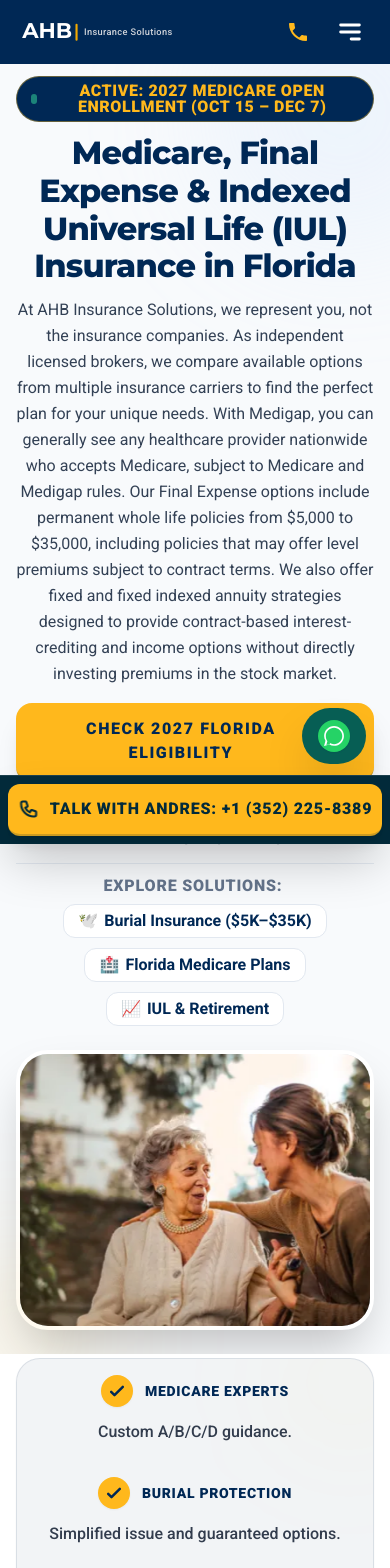
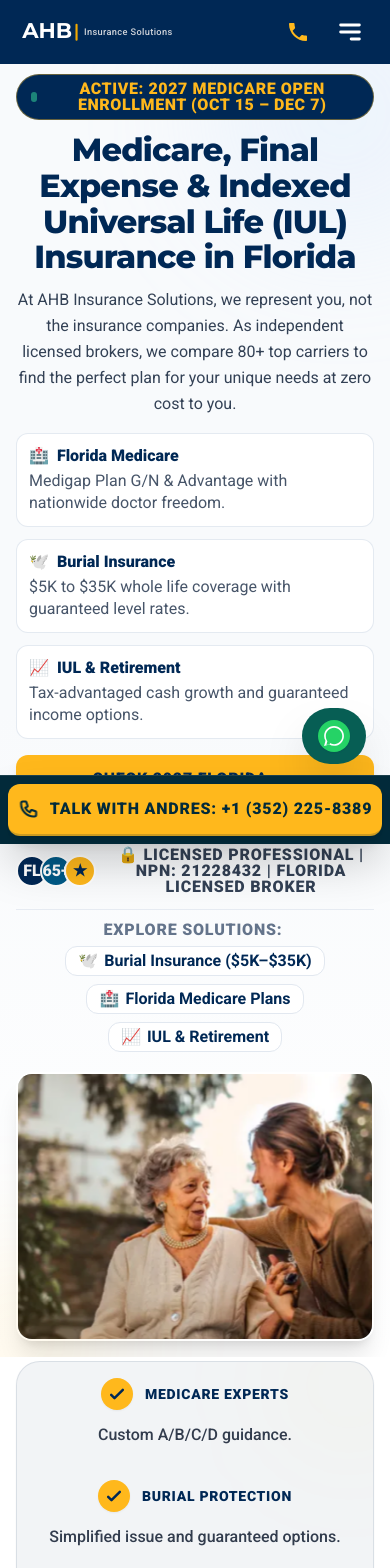
Before and after one commit to humbertobozo-prog/ahbinsurancesolutions.com, a React (Vite) app: page / in a window 390 px wide. Shown: the top 1568 px of the page. Built offline with nearby package versions, Linux system fonts and the light colour scheme.

Commit message:
refactor(hero): update layout and styling
Optimize the hero section for better responsiveness by adjusting container spacing, layout ratios, and removing redundant CSS min-height constraints.

```diff
--- a/components/Hero.tsx
+++ b/components/Hero.tsx
@@ -57,53 +57,121 @@ export const Hero: React.FC<HeroProps> = ({ content, language = 'en' }) => {
         : "Licensed Florida insurance broker Andres Bozo guiding seniors on Medicare";
 
     return (
-        <section id="home" className="bg-light-gray relative overflow-hidden" aria-labelledby="hero-heading">
-            <div id="main-content" className="container mx-auto px-4 sm:px-6 md:px-8 pt-3 pb-6 sm:pt-4 sm:pb-8 md:pt-6 md:pb-10 lg:pt-6 lg:pb-12 xl:pt-8 xl:pb-14 flex flex-col md:flex-row items-center gap-6 md:gap-8 lg:gap-12">
+        <section id="home" className="bg-gradient-to-b from-slate-50 via-light-gray to-white relative overflow-hidden" aria-labelledby="hero-heading">
+            <div id="main-content" className="container mx-auto px-4 sm:px-6 md:px-8 pt-2.5 pb-4 sm:pt-3 sm:pb-5 md:pt-4 md:pb-6 lg:pt-5 lg:pb-7 flex flex-col lg:flex-row items-center gap-5 lg:gap-8 xl:gap-10">
 
-                <div className="w-full md:w-1/2 z-10 text-center md:text-left">
-                    <div className="inline-flex items-center gap-2 bg-primary text-accent px-3.5 py-1.5 md:px-4 md:py-2 rounded-full text-xs md:text-sm font-black uppercase tracking-wider mb-3 md:mb-4 shadow-xs border border-accent/40">
+                <div className="w-full lg:w-7/12 z-10 text-center lg:text-left flex flex-col items-center lg:items-start">
+                    <div className="inline-flex items-center gap-2 bg-primary text-accent px-3.5 py-1.5 rounded-full text-xs sm:text-sm font-black uppercase tracking-wider mb-3 shadow-xs border border-accent/40">
                         <span className="w-2.5 h-2.5 rounded-full bg-emerald-400 animate-pulse" aria-hidden="true"></span>
                         <span>{language === 'es' ? 'Período Abierto de Inscripción Medicare 2027 (15 Oct – 7 Dic)' : 'Active: 2027 Medicare Open Enrollment (Oct 15 – Dec 7)'}</span>
                     </div>
-                    <h1 id="hero-heading" className="text-3xl sm:text-4xl md:text-5xl lg:text-5xl xl:text-6xl font-black font-heading text-primary mb-3 md:mb-4 leading-[1.18] md:leading-[1.12] tracking-tight">
+
+                    <h1 id="hero-heading" className="text-3xl sm:text-4xl md:text-4xl lg:text-5xl xl:text-[3.25rem] font-black font-heading text-primary mb-3 leading-[1.12] tracking-tight">
                         {content.heading}
                     </h1>
-                    <p className="text-base md:text-lg lg:text-xl text-slate-700 mb-4 md:mb-6 leading-relaxed font-normal md:font-medium max-w-2xl">
-                        {content.subheading}
+
+                    <p className="text-base sm:text-lg md:text-lg lg:text-xl text-slate-700 mb-4 leading-relaxed font-normal md:font-medium max-w-2xl">
+                        {language === 'es'
+                            ? 'Representamos sus intereses, no a las aseguradoras. Como corredores independientes licenciados en Florida, comparamos más de 80 compañías para encontrar su plan ideal al menor costo y con asesoría sin costo.'
+                            : 'At AHB Insurance Solutions, we represent you, not the insurance companies. As independent licensed brokers, we compare 80+ top carriers to find the perfect plan for your unique needs at zero cost to you.'}
                     </p>
 
-                    <div className="flex flex-col sm:flex-row justify-center md:justify-start gap-4">
+                    {/* 3 Pillars: Generous & Legible Micro-Grid for Desktop & 15" Displays */}
+                    <div className="grid grid-cols-1 sm:grid-cols-3 gap-3 w-full mb-4 text-left">
+                        <a
+                            href={language === 'es' ? '/es/seguro-medicare-florida' : '/medicare-florida'}
+                            onClick={(e) => {
+                                e.preventDefault();
+                                const target = language === 'es' ? '/es/seguro-medicare-florida' : '/medicare-florida';
+                                window.history.pushState({}, '', target);
+                                window.dispatchEvent(new Event('popstate'));
+                                window.scrollTo({ top: 0, behavior: 'smooth' });
+                            }}
+                            className="group/pill bg-white hover:bg-blue-50/70 border border-slate-200/90 hover:border-primary/40 rounded-xl p-3 transition-all shadow-xs hover:shadow-md"
+                        >
+                            <div className="flex items-center gap-2 text-primary font-black text-sm sm:text-base">
+                                <span aria-hidden="true">🏥</span>
+                                <span>{language === 'es' ? 'Medicare & Medigap' : 'Florida Medicare'}</span>
+                            </div>
+                            <p className="text-xs sm:text-sm text-slate-600 mt-1 leading-snug">
+                                {language === 'es' ? 'Planes G, N y Advantage. Cobertura con libertad de médicos.' : 'Medigap Plan G/N & Advantage with nationwide doctor freedom.'}
+                            </p>
+                        </a>
+
+                        <a
+                            href={language === 'es' ? '/es/gastos-finales' : '/final-expense'}
+                            onClick={(e) => {
+                                e.preventDefault();
+                                const target = language === 'es' ? '/es/gastos-finales' : '/final-expense';
+                                window.history.pushState({}, '', target);
+                                window.dispatchEvent(new Event('popstate'));
+                                window.scrollTo({ top: 0, behavior: 'smooth' });
+                            }}
+                            className="group/pill bg-white hover:bg-amber-50/70 border border-slate-200/90 hover:border-accent/50 rounded-xl p-3 transition-all shadow-xs hover:shadow-md"
+                        >
+                            <div className="flex items-center gap-2 text-primary font-black text-sm sm:text-base">
+                                <span aria-hidden="true">🕊️</span>
+                                <span>{language === 'es' ? 'Gastos Finales' : 'Burial Insurance'}</span>
+                            </div>
+                            <p className="text-xs sm:text-sm text-slate-600 mt-1 leading-snug">
+                                {language === 'es' ? '$5K a $35K de por vida con primas niveladas fijas.' : '$5K to $35K whole life coverage with guaranteed level rates.'}
+                            </p>
+                        </a>
+
+                        <a
+                            href={language === 'es' ? '/es/iul-jubilacion' : '/iul-retirement'}
+                            onClick={(e) => {
+                                e.preventDefault();
+                                const target = language === 'es' ? '/es/iul-jubilacion' : '/iul-retirement';
+                                window.history.pushState({}, '', target);
+                                window.dispatchEvent(new Event('popstate'));
+                                window.scrollTo({ top: 0, behavior: 'smooth' });
+                            }}
+                            className="group/pill bg-white hover:bg-emerald-50/70 border border-slate-200/90 hover:border-emerald-500/40 rounded-xl p-3 transition-all shadow-xs hover:shadow-md"
+                        >
+                            <div className="flex items-center gap-2 text-primary font-black text-sm sm:text-base">
+                                <span aria-hidden="true">📈</span>
+                                <span>{language === 'es' ? 'IUL y Retiro' : 'IUL & Retirement'}</span>
+                            </div>
+                            <p className="text-xs sm:text-sm text-slate-600 mt-1 leading-snug">
+                                {language === 'es' ? 'Crecimiento de capital libre de impuestos y sin riesgo bursátil.' : 'Tax-advantaged cash growth and guaranteed income options.'}
+                            </p>
+                        </a>
+                    </div>
+
+                    {/* CTA and Trust Strip with Large, Clear Touch & Reading Targets */}
+                    <div className="flex flex-col sm:flex-row items-center justify-center lg:justify-start gap-4 w-full">
                         <a
                             href="#contact"
                             onClick={(e) => handleNavClick(e, 'contact')}
                             aria-label={`${content.cta.replace(/➔|->|▯/g, '').trim()} - Medicare, Final Expense & IUL Florida`}
-                            className="inline-flex items-center justify-center bg-accent text-primary border-b-4 border-primary/20 hover:bg-[#FFB81C] focus-visible:ring-4 focus-visible:ring-accent outline-none px-7 sm:px-9 lg:px-12 py-3.5 md:py-4.5 rounded-2xl font-black text-base sm:text-lg md:text-xl uppercase tracking-widest shadow-xl hover:shadow-2xl transition-all duration-300 active:scale-95 group"
+                            className="inline-flex items-center justify-center bg-accent text-primary border-b-4 border-primary/20 hover:bg-[#FFB81C] focus-visible:ring-4 focus-visible:ring-accent outline-none px-7 sm:px-9 py-3 sm:py-3.5 rounded-xl font-black text-base sm:text-lg uppercase tracking-wider shadow-lg hover:shadow-xl transition-all duration-300 active:scale-95 group shrink-0"
                         >
                             <span>{content.cta.replace(/➔|->|▯/g, '').trim()}</span>
                             <ArrowRight className="w-5 h-5 ml-2.5 transform group-hover:translate-x-1 transition-transform" aria-hidden="true" />
                         </a>
-                    </div>
 
-                    <div className="mt-4 md:mt-5 flex items-center justify-center md:justify-start gap-3 min-h-[36px] md:min-h-[40px]">
-                        <div className="flex -space-x-2" aria-hidden="true">
+                        <div className="flex items-center gap-3 text-dark-gray font-bold">
+                            <div className="flex -space-x-2 shrink-0" aria-hidden="true">
                                 {[
                                     { bg: 'bg-primary text-white', label: 'FL' },
                                     { bg: 'bg-secondary text-white', label: '65+' },
                                     { bg: 'bg-accent text-primary', label: '★' },
                                 ].map((badge, idx) => (
-                                <div key={idx} className={`w-8 h-8 md:w-9 md:h-9 rounded-full border-2 border-white ${badge.bg} flex items-center justify-center text-[10px] md:text-xs font-black shadow-sm`}>
+                                    <div key={idx} className={`w-8 h-8 rounded-full border-2 border-white ${badge.bg} flex items-center justify-center text-[10px] font-black shadow-xs`}>
                                         <span>{badge.label}</span>
                                     </div>
                                 ))}
                             </div>
-                        <p className="text-xs md:text-sm text-dark-gray font-black uppercase tracking-wider">
+                            <p className="text-xs sm:text-sm text-slate-700 font-black uppercase tracking-wider">
                                 {content.trustText}
                             </p>
                         </div>
+                    </div>
 
-                    {/* Desktop & Tablet Quick Coverage Routing - Matches High Impression Queries */}
-                    <div className="mt-4 md:mt-5 pt-3.5 md:pt-4 border-t border-slate-200/90 flex flex-wrap items-center justify-center md:justify-start gap-2.5">
-                        <span className="text-xs md:text-sm font-black uppercase tracking-wider text-slate-500 mr-1">
+                    {/* Quick Coverage Routing Bar with Legible Text */}
+                    <div className="mt-3.5 pt-3 border-t border-slate-200/80 flex flex-wrap items-center justify-center lg:justify-start gap-2 sm:gap-2.5 w-full">
+                        <span className="text-xs sm:text-sm font-black uppercase tracking-wider text-slate-500 mr-1">
                             {language === 'es' ? 'Acceso Directo:' : 'Explore Solutions:'}
                         </span>
                         <a
@@ -115,7 +183,7 @@ export const Hero: React.FC<HeroProps> = ({ content, language = 'en' }) => {
                                 window.dispatchEvent(new Event('popstate'));
                                 window.scrollTo({ top: 0, behavior: 'smooth' });
                             }}
-                            className="inline-flex items-center gap-1.5 bg-white hover:bg-amber-50 text-primary border border-slate-200 hover:border-accent px-3.5 py-2 md:px-4 md:py-2.5 rounded-xl text-xs md:text-sm font-bold transition-all shadow-xs"
+                            className="inline-flex items-center gap-1.5 bg-white hover:bg-amber-50 text-primary border border-slate-200 hover:border-accent px-3 py-1.5 rounded-xl text-xs sm:text-sm font-bold transition-all shadow-xs"
                         >
                             <span aria-hidden="true">🕊️</span>
                             <span>{language === 'es' ? 'Seguro de Entierro ($5K–$35K)' : 'Burial Insurance ($5K–$35K)'}</span>
@@ -129,7 +197,7 @@ export const Hero: React.FC<HeroProps> = ({ content, language = 'en' }) => {
                                 window.dispatchEvent(new Event('popstate'));
                                 window.scrollTo({ top: 0, behavior: 'smooth' });
                             }}
-                            className="inline-flex items-center gap-1.5 bg-white hover:bg-blue-50 text-primary border border-slate-200 hover:border-primary px-3.5 py-2 md:px-4 md:py-2.5 rounded-xl text-xs md:text-sm font-bold transition-all shadow-xs"
+                            className="inline-flex items-center gap-1.5 bg-white hover:bg-blue-50 text-primary border border-slate-200 hover:border-primary px-3 py-1.5 rounded-xl text-xs sm:text-sm font-bold transition-all shadow-xs"
                         >
                             <span aria-hidden="true">🏥</span>
                             <span>{language === 'es' ? 'Planes Medicare Florida' : 'Florida Medicare Plans'}</span>
@@ -143,7 +211,7 @@ export const Hero: React.FC<HeroProps> = ({ content, language = 'en' }) => {
                                 window.dispatchEvent(new Event('popstate'));
                                 window.scrollTo({ top: 0, behavior: 'smooth' });
                             }}
-                            className="inline-flex items-center gap-1.5 bg-white hover:bg-emerald-50 text-primary border border-slate-200 hover:border-emerald-600 px-3.5 py-2 md:px-4 md:py-2.5 rounded-xl text-xs md:text-sm font-bold transition-all shadow-xs"
+                            className="inline-flex items-center gap-1.5 bg-white hover:bg-emerald-50 text-primary border border-slate-200 hover:border-emerald-600 px-3 py-1.5 rounded-xl text-xs sm:text-sm font-bold transition-all shadow-xs"
                         >
                             <span aria-hidden="true">📈</span>
                             <span>{language === 'es' ? 'IUL y Retiro' : 'IUL & Retirement'}</span>
@@ -151,13 +219,14 @@ export const Hero: React.FC<HeroProps> = ({ content, language = 'en' }) => {
                     </div>
                 </div>
 
-                <div className="w-full md:w-1/2 hero-img-container aspect-[4/3] min-h-[280px] sm:min-h-[350px] md:min-h-[400px] lg:min-h-[460px] xl:min-h-[500px] relative rounded-[2rem] overflow-hidden shadow-2xl border-4 border-white bg-slate-200">
+                {/* Rebalanced, Compact Informative Visual Feature Card */}
+                <div className="w-full lg:w-5/12 hero-img-container relative rounded-2xl md:rounded-3xl overflow-hidden shadow-xl border-2 sm:border-4 border-white bg-slate-100 max-h-[320px] sm:max-h-[360px] md:max-h-[420px] lg:max-h-[460px]">
                     <div className="w-full h-full overflow-hidden">
                         <Image
                             ref={imgRef}
                             src={imageMd}
                             srcSet={`${imageSm} 480w, ${imageMd} 800w, ${imageLg} 1200w`}
-                            sizes="(max-width: 767px) 95vw, (max-width: 1200px) 50vw, 600px"
+                            sizes="(max-width: 767px) 95vw, (max-width: 1024px) 80vw, 550px"
                             alt={heroAlt}
                             className="w-full h-full object-cover transition-transform duration-100 ease-out"
                             containerClassName="w-full h-full"
@@ -169,11 +238,34 @@ export const Hero: React.FC<HeroProps> = ({ content, language = 'en' }) => {
                             sources={[{
                                 type: "image/webp",
                                 srcSet: `${imageSm} 480w, ${imageMd} 800w, ${imageLg} 1200w`,
-                                sizes: "(max-width: 767px) 95vw, (max-width: 1200px) 50vw, 600px"
+                                sizes: "(max-width: 767px) 95vw, (max-width: 1024px) 80vw, 550px"
                             }]}
                         />
                     </div>
-                    <div className="absolute inset-0 bg-gradient-to-t from-primary/20 to-transparent pointer-events-none"></div>
+                    <div className="absolute inset-0 bg-gradient-to-t from-primary/35 via-transparent to-black/20 pointer-events-none"></div>
+
+                    {/* Informative Floating Trust Badges with clear typography */}
+                    <div className="absolute top-3 left-3 bg-slate-900/90 backdrop-blur-md text-white text-xs sm:text-sm font-bold px-3.5 py-2 rounded-xl border border-white/20 shadow-md flex items-center gap-2">
+                        <span className="w-2.5 h-2.5 rounded-full bg-emerald-400" aria-hidden="true"></span>
+                        <span>{language === 'es' ? 'Licencia Florida DFS / NPN: 21228432' : 'FL DFS License / NPN: 21228432'}</span>
+                    </div>
+
+                    <div className="absolute bottom-3 inset-x-3 bg-white/95 backdrop-blur-md text-primary px-3.5 py-2.5 rounded-xl border border-white/80 shadow-lg flex items-center justify-between text-xs font-black uppercase tracking-wider">
+                        <div className="flex items-center gap-1.5">
+                            <span className="text-accent" aria-hidden="true">★</span>
+                            <span>{language === 'es' ? '80+ Aseguradoras' : '80+ Top Carriers'}</span>
+                        </div>
+                        <span className="text-slate-300" aria-hidden="true">|</span>
+                        <div className="flex items-center gap-1.5">
+                            <span aria-hidden="true">⭐</span>
+                            <span>{language === 'es' ? '10+ Años Exp.' : '10+ Yrs Exp.'}</span>
+                        </div>
+                        <span className="text-slate-300" aria-hidden="true">|</span>
+                        <div className="flex items-center gap-1.5 text-emerald-700">
+                            <span aria-hidden="true">✓</span>
+                            <span>{language === 'es' ? '100% Sin Costo' : '100% Free'}</span>
+                        </div>
+                    </div>
                 </div>
             </div>
 
--- a/index.css
+++ b/index.css
@@ -155,19 +155,8 @@
   .hero-img-container {
     aspect-ratio: 4 / 3;
     width: 100%;
-    min-height: 280px;
     background: #f3f4f6;
     contain: paint layout;
-  }
-  @media (min-width: 768px) {
-    .hero-img-container {
-      min-height: 400px;
-    }
-  }
-  @media (min-width: 1024px) {
-    .hero-img-container {
-      min-height: 460px;
-    }
   }
 
   .glass-card {
```
Lines whose indentation alone changed are shown as unchanged.
